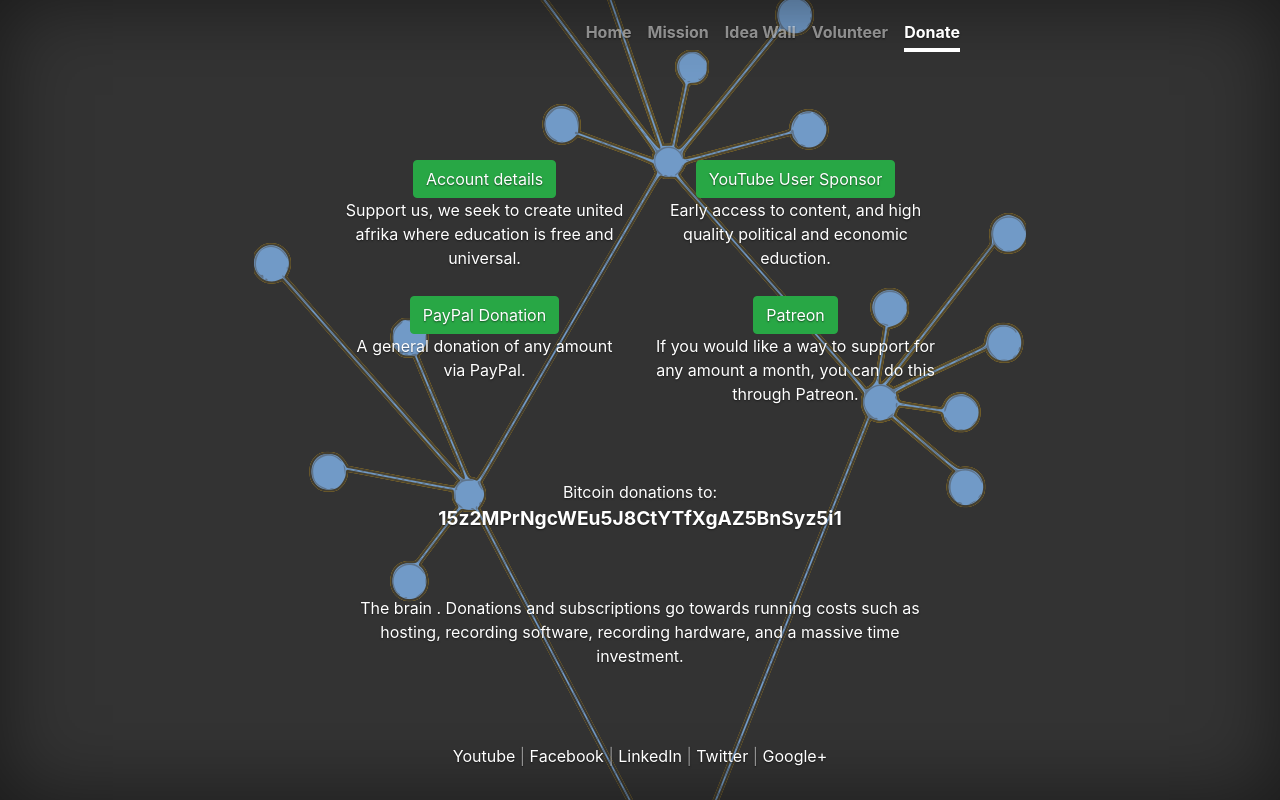
After one commit to NAL0/Dja, a Django app: template cover/templates/cover/donations.html in a window 1280 px wide. The commit adds this page. Run offline with Django 3.2, Linux system fonts and the light colour scheme; the template is opened without the code that fills it, so the values that code supplies are empty; some libraries are stand-ins or nearby versions.

Commit message:
donation

```diff
--- a/NewAgeLiberty/settings.py
+++ b/NewAgeLiberty/settings.py
@@ -26,7 +26,7 @@ SECRET_KEY = secret.SECRET_KEY
 # SECURITY WARNING: don't run with debug turned on in production!
 DEBUG = False
 
-ALLOWED_HOSTS = ['nal0.pythonanywhere.com/']
+ALLOWED_HOSTS = ['nal0.pythonanywhere.com/', '127.0.0.1']
 
 
 # Application definition
--- a/cover/templates/cover/3stepplan.html
+++ b/cover/templates/cover/3stepplan.html
@@ -8,6 +8,7 @@
             <a class="nav-link active" href="/mission/">Mission</a>
             <a class="nav-link" href="/blog/">Idea Wall</a>
             <a class="nav-link" href="#">Volunteer</a>
+            <a class="nav-link" href="donate">Donate</a>
           </nav>
         </div>
       </header>
--- /dev/null
+++ b/cover/templates/cover/donations.html
@@ -0,0 +1,62 @@
+{% extends "cover/header.html" %}
+{% block content %}
+      <header class="masthead mb-auto">
+        <div class="inner">
+          <!--<h3 class="masthead-brand">Cover</h3> -->
+          <nav class="nav nav-masthead justify-content-center">
+            <a class="nav-link" href="/">Home</a>
+            <a class="nav-link" href="/mission/">Mission</a>
+            <a class="nav-link" href="/blog/">Idea Wall</a>
+            <a class="nav-link" href="#">Volunteer</a>
+            <a class="nav-link active" href="/donate/">Donate</a>
+          </nav>
+        </div>
+      </header>
+
+      <main role="main" class="inner cover">
+
+		<br></br>
+  		<div class='row'>
+
+	         <div class='col s12 m6 l6' style='margin-bottom:10px'>
+	          <a href="#" target="blank" class="btn btn-success"> Account details</a>
+	          <p>Support us, we seek to create united afrika where education is free and universal.</p>
+	         </div>
+
+                 <div class='col s12 m6 l6' style='margin-bottom:10px'>
+                  <a href="#" class="btn btn-success"> YouTube User Sponsor</a>
+                  <p>Early access to content, and high quality political and economic eduction.</p>
+                 </div>
+
+
+
+
+	        </div>
+
+	        <div class='row'>
+
+
+            <div class='col s12 m6 l6' style='margin-bottom:10px'>
+              <a href="#" class="btn btn-success"> PayPal Donation</a>
+              <p>A general donation of any amount via PayPal.</p>
+            </div>
+
+
+	         <div class='col s12 m6 l6' style='margin-bottom:10px'>
+	           <a href="#" target="blank" class="btn btn-success" > Patreon</a>
+	           <p>If you would like a way to support for any amount a month, you can do this through Patreon.</p>
+	         </div>
+		</div>
+
+		<br><br>
+
+		<div class='col s12 m6 l6' style='margin-bottom:10px'>
+			<p>Bitcoin donations to: <strong style='font-size:120%'>15z2MPrNgcWEu5J8CtYTfXgAZ5BnSyz5i1</strong></p>
+		</div>
+
+		<br><br>
+
+		<p>The brain . Donations and subscriptions go towards running costs such as hosting, recording software, recording hardware, and a massive time investment.</p>
+
+
+{% endblock %}
--- a/cover/templates/cover/header.html
+++ b/cover/templates/cover/header.html
@@ -60,9 +60,9 @@
     ================================================== -->
     <!-- Placed at the end of the document so the pages load faster -->
 
-    <script src="https://code.jquery.com/jquery-3.3.1.slim.min.js" integrity="sha384-q8i/X+965DzO0rT7abK41JStQIAqVgRVzpbzo5smXKp4YfRvH+8abtTE1Pi6jizo" crossorigin="anonymous"></script>
+<!--    <script src="https://code.jquery.com/jquery-3.3.1.slim.min.js" integrity="sha384-q8i/X+965DzO0rT7abK41JStQIAqVgRVzpbzo5smXKp4YfRvH+8abtTE1Pi6jizo" crossorigin="anonymous"></script>
     <script>window.jQuery || document.write('<script src="../../assets/js/vendor/jquery-slim.min.js"><\/script>')</script>
     <script src="../../assets/js/vendor/popper.min.js"></script>
     <script src="../../dist/js/bootstrap.min.js"></script>
   </body>
-</html>
+</html> -->
--- a/cover/templates/cover/home.html
+++ b/cover/templates/cover/home.html
@@ -8,6 +8,7 @@
             <a class="nav-link" href="/mission/">Mission</a>
             <a class="nav-link" href="/blog/">Idea Wall</a>
             <a class="nav-link" href="#">Volunteer</a>
+            <a class="nav-link" href="donate">Donate</a>
           </nav>
         </div>
       </header>
--- a/cover/templates/cover/mission.html
+++ b/cover/templates/cover/mission.html
@@ -8,6 +8,7 @@
             <a class="nav-link active" href="/mission/">Mission</a>
             <a class="nav-link" href="/blog/">Idea Wall</a>
             <a class="nav-link" href="#">Volunteer</a>
+            <a class="nav-link" href="donate">Donate</a>
           </nav>
         </div>
       </header>
@@ -15,12 +16,12 @@
       <main role="main" class="inner cover">
 
 	<h1 class="cover-heading">New Age Liberty</h1>
-	<p>New Age liberty is an informal non-profit organisation created to achieve the goal of African unity in our lifetime. Our vision is of a prosperous and united Africa without colonial boarders driven by the spirit of Ubuntu.
+	<p>New Age liberty is an informal non-profit organisation created to achieve the goal of African unity in our lifetime. Our vision is of a prosperous Africa without colonial boarders
 <br><br>
 If you love Africa and share our vision of a united Africa then help us by donating your time in our voluteer program. If you have no time to spare a donation from your wallet will be helpful as well.
 	</p>
 	<p class="lead">
-	   <a href="#" class="btn btn-lg btn-secondary">Volunteer</a> <a href="#" class="btn btn-lg btn-secondary">Donate</a>
+	   <a href="#" class="btn btn-lg btn-secondary">Volunteer</a> <a href="donate/" class="btn btn-lg btn-secondary">Donate</a>
 	</p>
 
 
```
